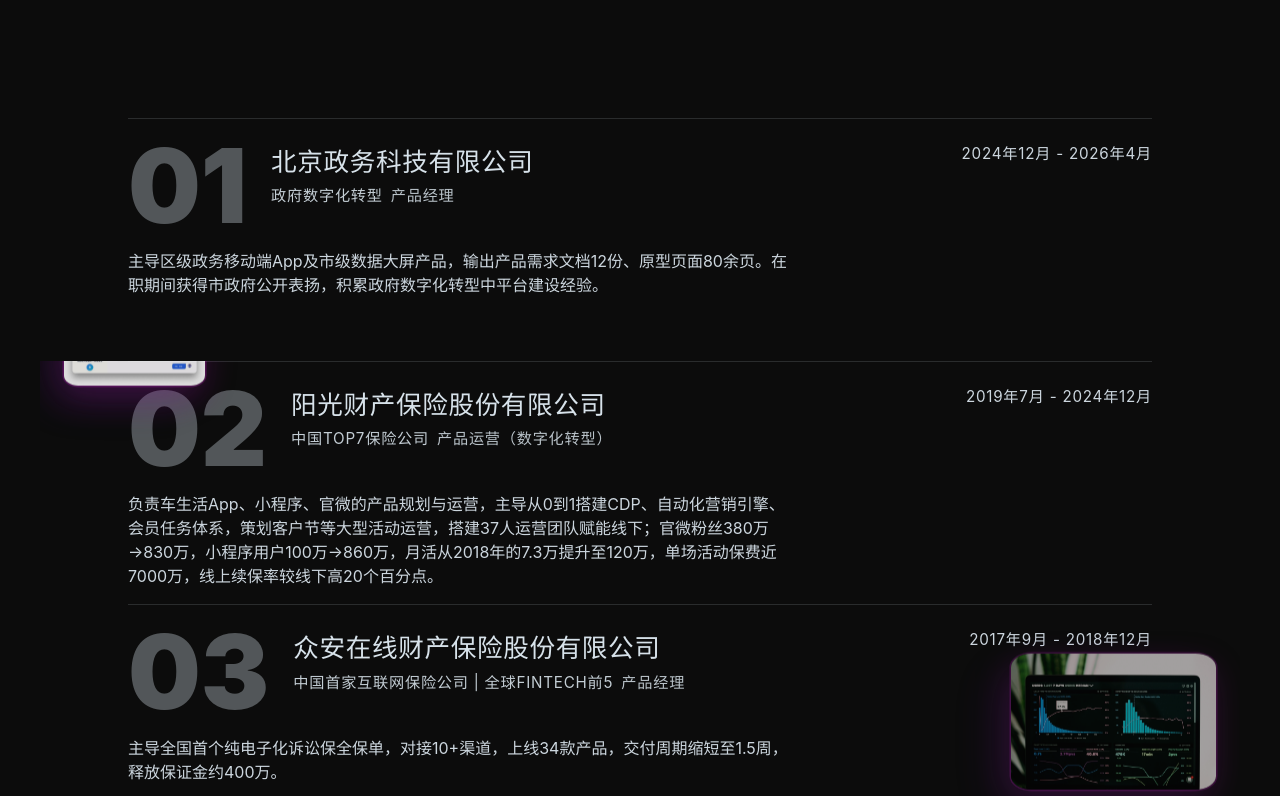
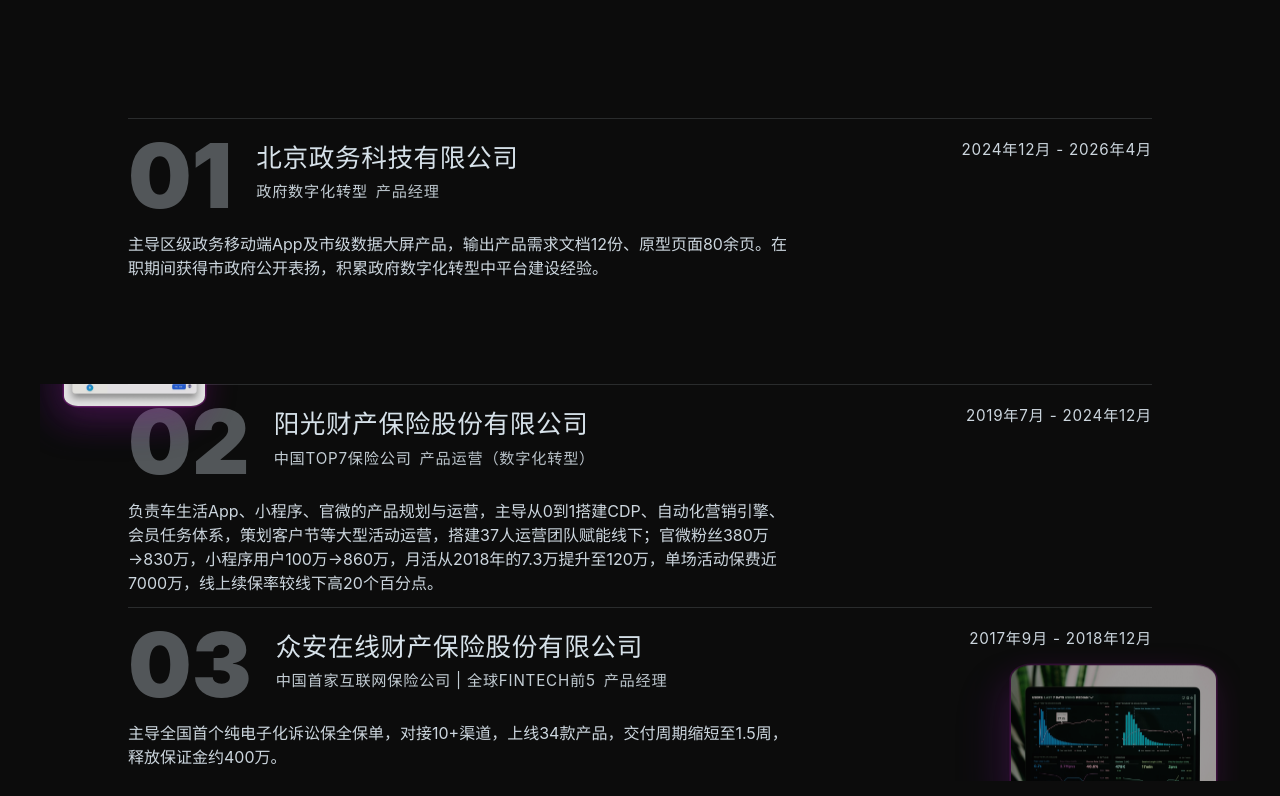
Before and after one commit to guojingcolorful-sudo/portfolio-website, a React (Vite) app: page / in a window 1280 px wide. Shown: the part 2084-2880 px from the top of the page. Built offline with nearby package versions, Linux system fonts and the light colour scheme.

Commit message:
test: 履历03/04间隔收紧与02钉住位置下移避开导航（待测试确认）

```diff
--- a/src/components/Timeline.jsx
+++ b/src/components/Timeline.jsx
@@ -13,15 +13,15 @@
  */
 
 // 钉住阶段的总滚动距离（照片序列长度）
-const PIN_SCROLL = 'h-[calc(100dvh+200vh)]';
+const PIN_SCROLL = 'h-[calc(100dvh+120vh)]';
 
 /** 履历单行（原始版式：编号 / 公司 / 职级 / 时间 / 描述，大小与间距不变） */
 function Row({ item, index }) {
   return (
-    <div className="border-t border-[#D7E2EA]/15 py-8 sm:py-10 md:py-12 [@media(max-height:820px)]:py-4">
+    <div className="border-t border-[#D7E2EA]/15 py-8 sm:py-10 md:py-12 [@media(max-height:820px)]:py-3">
       <div className="flex items-start justify-between gap-6 flex-wrap md:flex-nowrap">
         <div className="flex items-start gap-4 sm:gap-6">
-          <span className="font-black leading-none text-[clamp(3rem,10vw,140px)] text-[#D7E2EA]/35 [@media(max-height:820px)]:text-[clamp(2.2rem,8vw,104px)]">
+          <span className="font-black leading-none text-[clamp(3rem,10vw,140px)] text-[#D7E2EA]/35 [@media(max-height:820px)]:text-[clamp(1.8rem,7vw,96px)]">
             {String(index + 1).padStart(2, '0')}
           </span>
           <div className="flex flex-col gap-1 pt-2">
@@ -42,7 +42,7 @@
           {item.period}
         </span>
       </div>
-      <p className="mt-5 text-[#D7E2EA]/95 font-normal leading-relaxed max-w-2xl text-[clamp(0.85rem,1.6vw,1.25rem)] [@media(max-height:820px)]:mt-3 [@media(max-height:820px)]:text-[clamp(0.78rem,1.4vw,1rem)] [@media(max-height:820px)]:leading-normal">
+      <p className="mt-5 text-[#D7E2EA]/95 font-normal leading-relaxed max-w-2xl text-[clamp(0.85rem,1.6vw,1.25rem)] [@media(max-height:820px)]:mt-3 [@media(max-height:820px)]:text-[clamp(0.72rem,1.4vw,1rem)] [@media(max-height:820px)]:leading-normal">
         {item.description}
       </p>
     </div>
@@ -187,7 +187,7 @@
           className={
             reduce
               ? 'relative'
-              : 'sticky top-0 h-[100dvh] overflow-hidden pt-16 sm:pt-20 [@media(max-height:820px)]:pt-12'
+              : 'sticky top-0 h-[100dvh] overflow-hidden pt-[84px] sm:pt-[92px]'
           }
         >
           {/* 照片呈现带：02 顶部 → 03 底部，超出部分裁剪 */}
```
